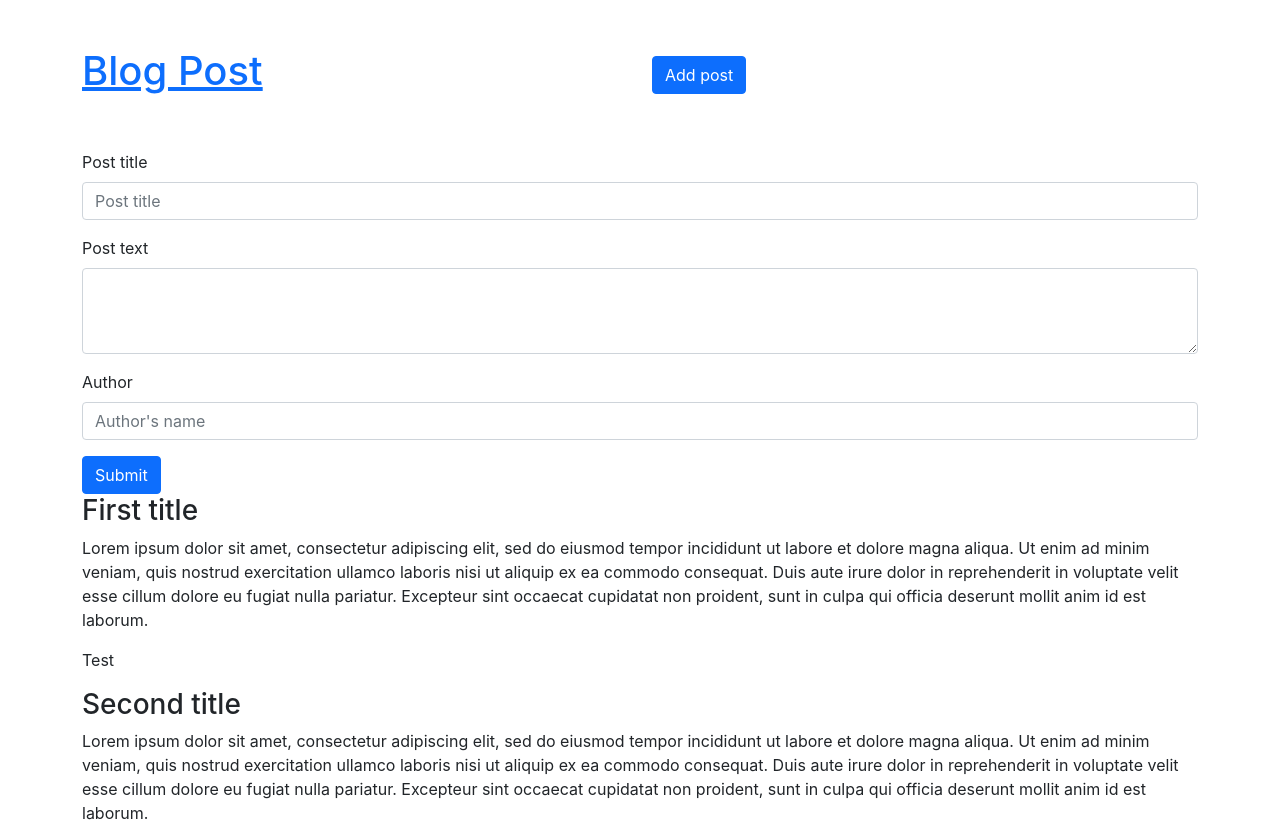
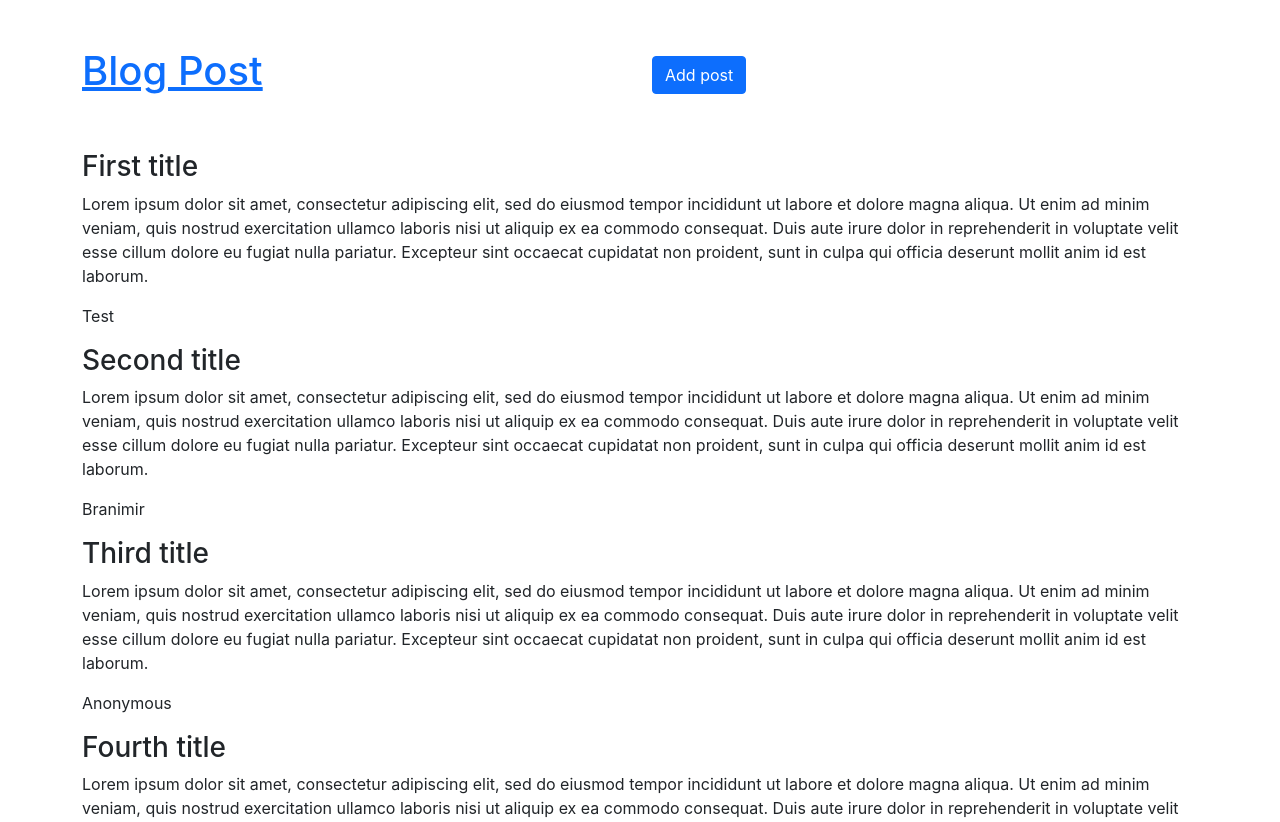
Before and after one commit to Branimir026/blogpost-json-server, a React (Create React App) app: page / in a window 1280 px wide. Shown: the top 822 px of the page. Built offline with nearby package versions, Linux system fonts and the light colour scheme; data requests are answered from the project's data file; the HTML template or start-up script is replaced by a standard one.

Commit message:
Added Router, Switch and Routes

```diff
--- a/src/App.js
+++ b/src/App.js
@@ -1,6 +1,8 @@
 import "./App.css";
 
 import Container from "react-bootstrap/Container";
+
+import { BrowserRouter as Router, Switch, Route } from "react-router-dom";
 
 import Header from "./components/Header";
 import AddBlogItem from "./components/AddBlogItem";
@@ -8,11 +10,15 @@ import BlogItems from "./components/BlogItems";
 
 const App = () => {
   return (
-    <Container>
-      <Header />
-      <AddBlogItem />
-      <BlogItems />
-    </Container>
+    <Router>
+      <Container>
+        <Header />
+        <Switch>
+          <Route path="/" exact component={BlogItems} />
+          <Route path="/addItem" exact component={AddBlogItem} />
+        </Switch>
+      </Container>
+    </Router>
   );
 };
 
```
